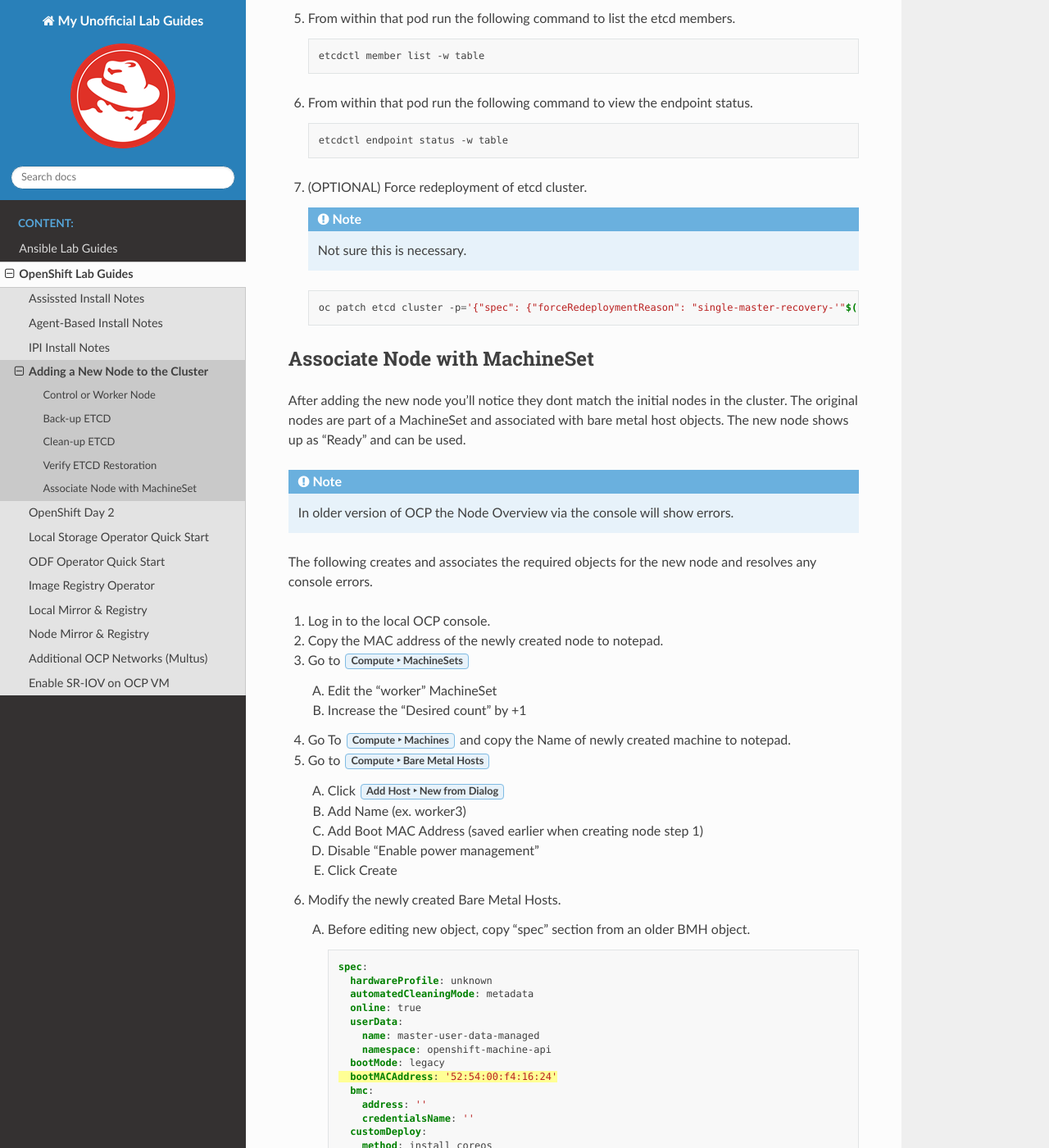
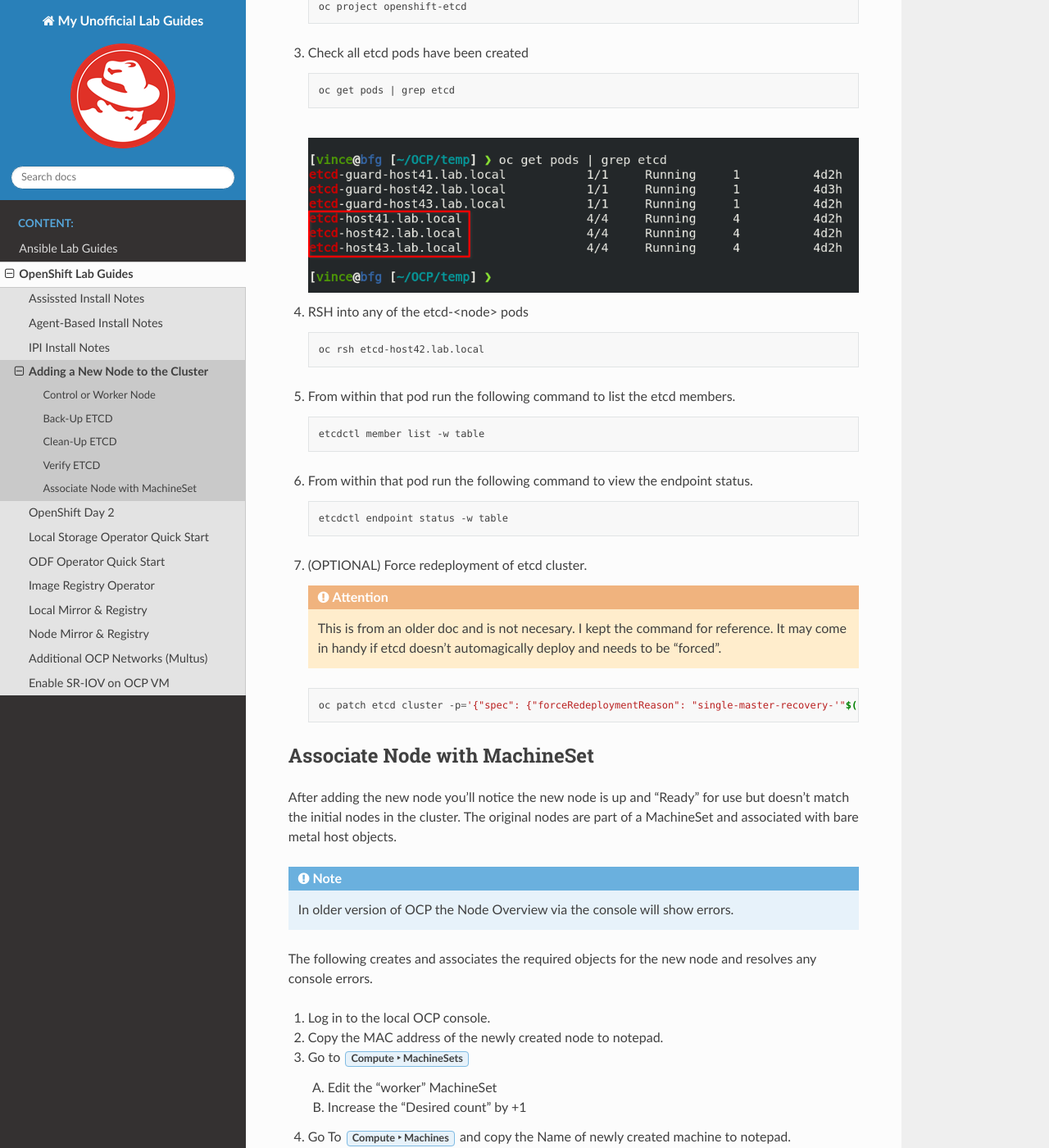
Before and after one commit to vtog/labGuides, a Sphinx documentation site: the page built from source/ocp/add-node.rst, in a window 1280 px wide and 1400 px high, scrolled down 6576 px. Shown: the whole window at 82% size. Built offline with Sphinx 7.4.7 and the Read the Docs theme 2.0.0, drawn with Linux system fonts in a browser that asks for light colours; pages that are not in the unit, such as notebooks, are missing from menus; some of the changed text lies outside the part shown.

Commit message:
some etcd section clean up

```diff
--- a/source/ocp/add-node.rst
+++ b/source/ocp/add-node.rst
@@ -4,6 +4,8 @@
 These steps are based on Red Hat documentation. For a deeper understand of each
 step see the following URL:
 `Adding worker nodes to single-node OpenShift clusters manually <https://docs.openshift.com/container-platform/4.12/nodes/nodes/nodes-sno-worker-nodes.html#sno-adding-worker-nodes-to-single-node-clusters-manually_add-workers>`_
+
+.. note:: I tested this on 4.12, 4.13, and 4.14.
 
 .. important:: Exactly three control plane nodes must be used for all
    production deployments.
@@ -147,7 +149,7 @@
 
    .. image:: ./images/checknewnode.png
 
-Back-up ETCD
+Back-Up ETCD
 ------------
 
 OpenShift comes with scripts that will backup the etcd state. It's best
@@ -197,12 +199,12 @@
 
       sudo /usr/local/bin/cluster-backup.sh /home/core/etcd-backup
 
-#. Verify both snapshot.db and static_kuberesources.tar.gz exist. Move files to
-   a safe location in the event of failure.
+#. Verify both snapshot_<TIME_STAMP>.db and static_kuberesources_<TIME_STAMP>.tar.gz
+   exist. Move files to a safe location in the event of failure.
 
    .. image:: ./images/backupetcd.png
 
-Clean-up ETCD
+Clean-Up ETCD
 -------------
 
 In the event of a control node failure the failed node must be removed from
@@ -225,6 +227,14 @@
    .. code-block:: bash
 
       oc project openshift-etcd
+
+#. List the etcd pods
+
+   .. code-block:: bash
+
+      oc get pods | grep etcd
+
+   .. image:: ./images/getetcdpods.png
 
 #. RSH into any of the etcd-<node> pods
 
@@ -269,13 +279,22 @@
       oc delete secret etcd-serving-<NODE>
       oc delete secret etcd-serving-metrics-<NODE>
 
-#. Add the replacement Node to the cluster using "Adding a New Node to the
-   Cluster" section.
+#. Add the replacement Node to the cluster using
+   "`Adding a New Node to the Cluster <./add-node.html#control-or-worker-node>`_"
+   above.
 
-Verify ETCD Restoration
------------------------
+Verify ETCD
+-----------
+
 After adding the new node to the cluster, we need to ensure that the pods are
 running and force a redeployment of this etcd member using the etcd operator.
+
+#. Check the etcd operator "AVAILABLE" status is "True". If not you may need to
+   wait or troubleshoot the status.
+
+   .. code-block:: bash
+
+      oc get co
 
 #. Change to the openshift-etcd project
 
@@ -289,13 +308,7 @@
 
       oc get pods | grep etcd
 
-   .. image:: ./images/etcdpods.png
-
-#. Check the etcd operator
-
-   .. code-block:: bash
-
-      oc get co
+   .. image:: ./images/getetcdpods.png
 
 #. RSH into any of the etcd-<node> pods
 
@@ -317,7 +330,9 @@
 
 #. (OPTIONAL) Force redeployment of etcd cluster.
 
-   .. note:: Not sure this is necessary.
+   .. attention:: This is from an older doc and is not necesary. I kept the
+      command for reference. It may come in handy if etcd doesn't automagically
+      deploy and needs to be "forced".
 
    .. code-block:: bash
 
@@ -326,9 +341,9 @@
 Associate Node with MachineSet
 ------------------------------
 
-After adding the new node you'll notice they dont match the initial nodes in
-the cluster. The original nodes are part of a MachineSet and associated with
-bare metal host objects. The new node shows up as "Ready" and can be used.
+After adding the new node you'll notice the new node is up and "Ready" for use
+but doesn't match the initial nodes in the cluster. The original nodes are part
+of a MachineSet and associated with bare metal host objects.
 
 .. note:: In older version of OCP the Node Overview via the console will show
    errors.
```
Also changed, not shown: source/ocp/images/etcdpods.png (deleted), 1 other file.
